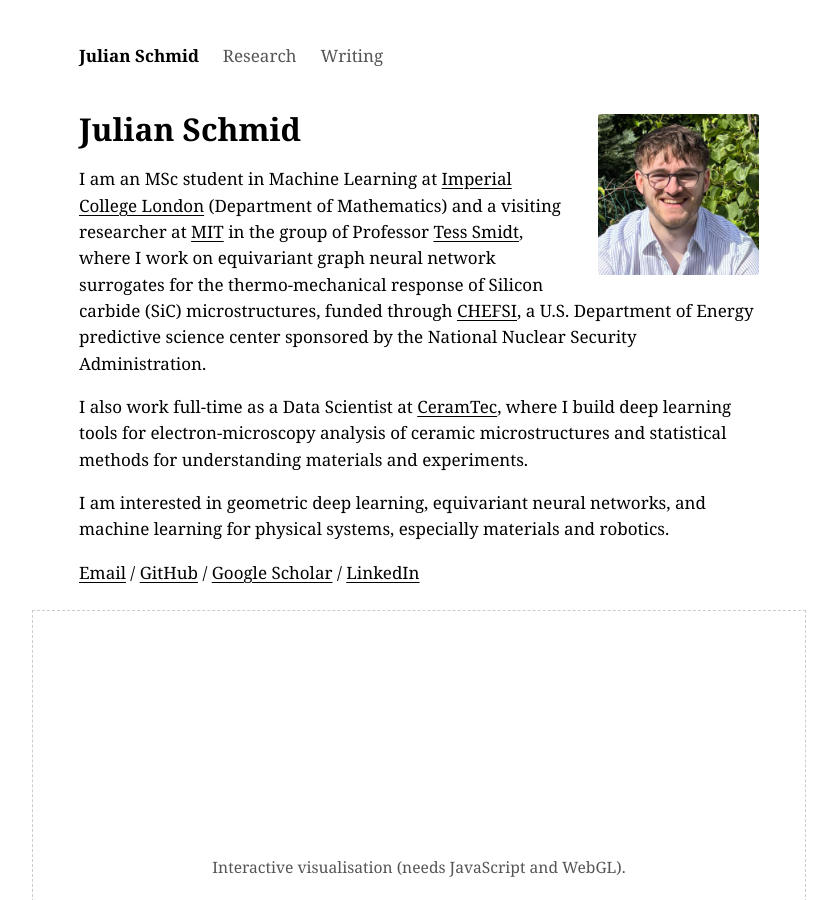
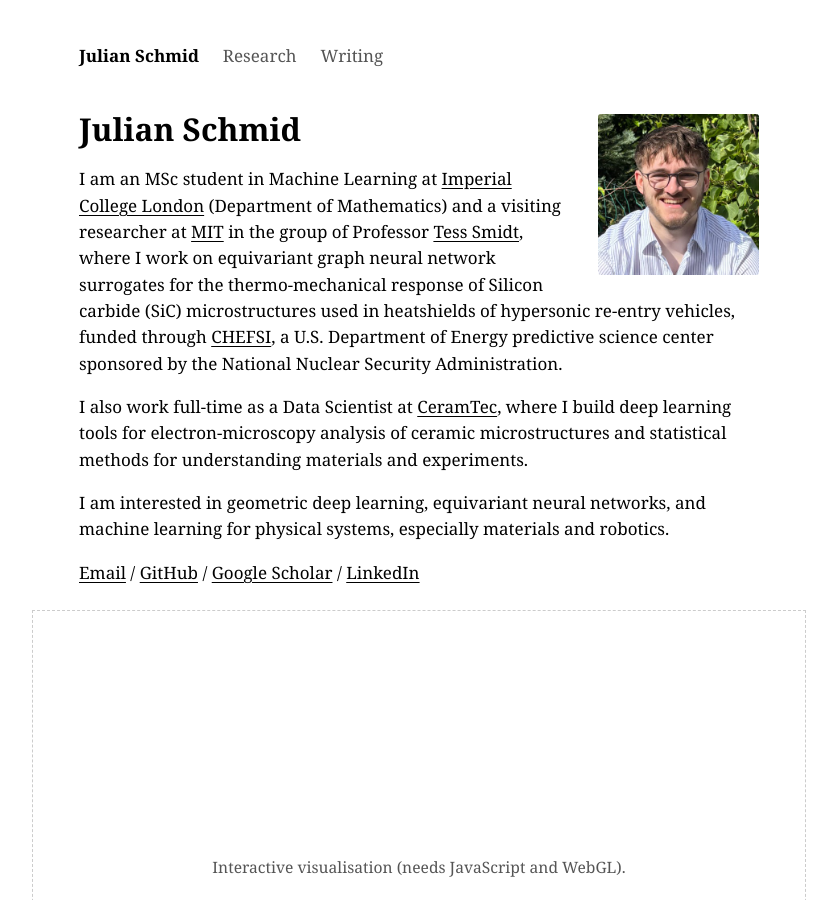
Before and after one commit to Nailujj/nailujj.github.io, a Jekyll site: the page built from index.md, in a window 1280 px wide and 900 px high. Shown: the whole window, without its empty margins (221-1058 px from the left). Built offline with Jekyll 4.4.1, drawn with Linux system fonts in a browser that asks for light colours; a script that is not in the unit is left out.

Commit message:
adjust description

```diff
--- a/index.md
+++ b/index.md
@@ -7,7 +7,7 @@
 
 # Julian Schmid
 
-I am an MSc student in Machine Learning at [Imperial College London](https://www.imperial.ac.uk/) (Department of Mathematics) and a visiting researcher at [MIT](https://mit.edu/) in the group of Professor [Tess Smidt](https://blondegeek.github.io/), where I work on equivariant graph neural network surrogates for the thermo-mechanical response of Silicon carbide (SiC) microstructures, funded through [CHEFSI](https://chefsi.mit.edu/), a U.S. Department of Energy predictive science center sponsored by the National Nuclear Security Administration.
+I am an MSc student in Machine Learning at [Imperial College London](https://www.imperial.ac.uk/) (Department of Mathematics) and a visiting researcher at [MIT](https://mit.edu/) in the group of Professor [Tess Smidt](https://blondegeek.github.io/), where I work on equivariant graph neural network surrogates for the thermo-mechanical response of Silicon carbide (SiC) microstructures used in heatshields of hypersonic re-entry vehicles, funded through [CHEFSI](https://chefsi.mit.edu/), a U.S. Department of Energy predictive science center sponsored by the National Nuclear Security Administration.
 
 I also work full-time as a Data Scientist at [CeramTec](https://www.ceramtec-group.com/en/), where I build deep learning tools for electron-microscopy analysis of ceramic microstructures and statistical methods for understanding materials and experiments.
 
```
